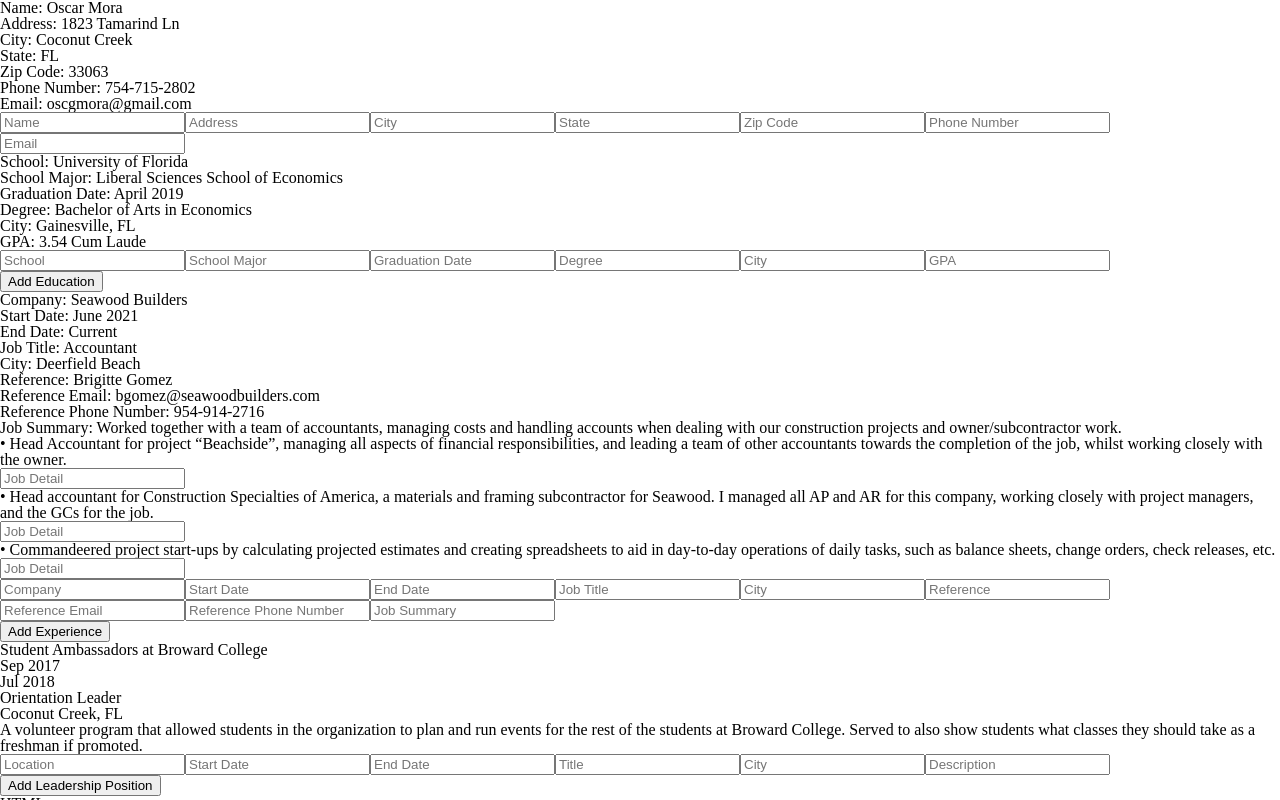
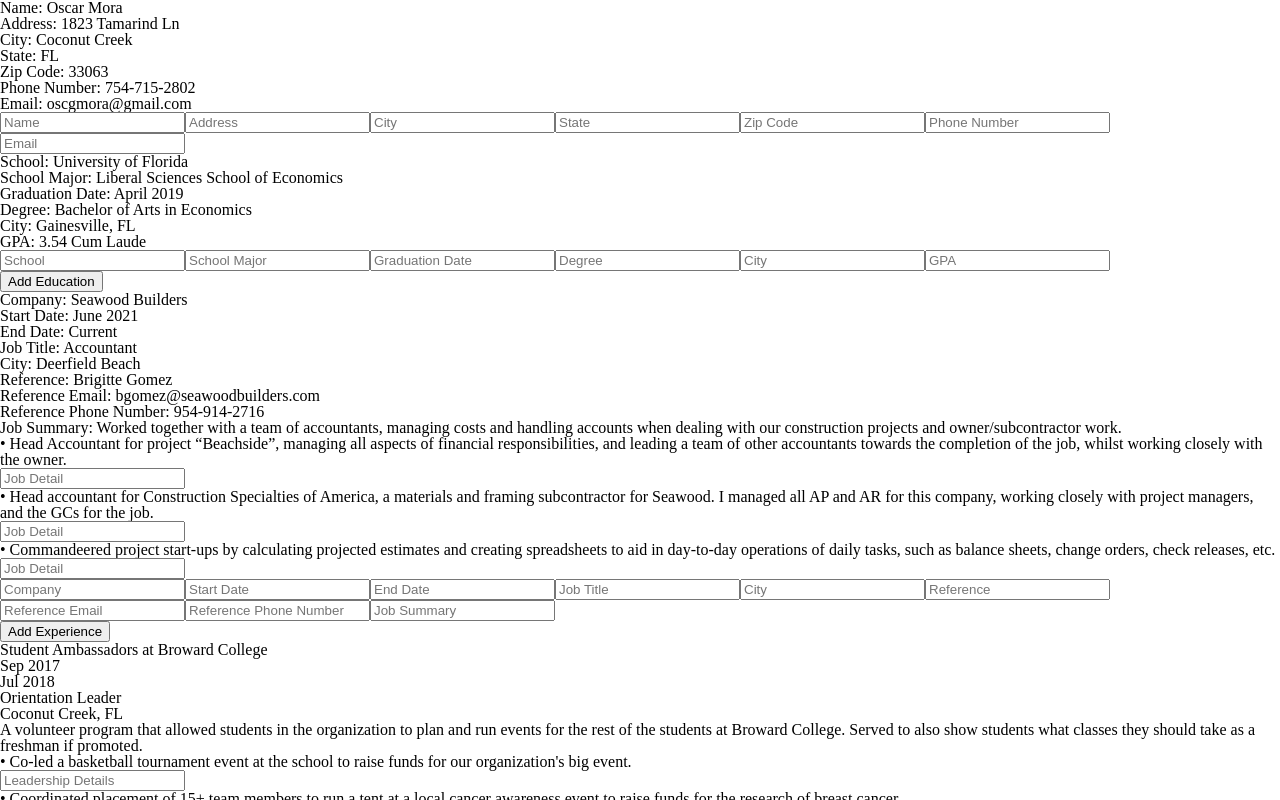
Before and after one commit to oscargmora/cv-application, a React (Vite) app: page / in a window 1280 px wide. Shown: the top 800 px of the page. Built offline with nearby package versions, Linux system fonts and the light colour scheme.

Commit message:
Complete Functionality

```diff
--- a/src/components/Leadership.jsx
+++ b/src/components/Leadership.jsx
@@ -11,12 +11,33 @@ const Input = ({label, id, handleChange, type}) => (
 Input.propTypes = {
     label: PropTypes.string.isRequired,
     id: PropTypes.string.isRequired,
-    handleChange: PropTypes.func.isRequired,
+    handleChange: PropTypes.func,
     type: PropTypes.string
 }
 
+function LeadershipDetails({details}) {
+    const [detailP, setDetailsP] = useState(["Co-led a basketball tournament event at the school to raise funds for our organization's big event.", 'Coordinated placement of 15+ team members to run a tent at a local cancer awareness event to raise funds for the research of breast cancer.', 'Promotion to orientation leader during 2018 to coach students in what classes and organizations we offered.']);
+
+    function detailChange(e, index) {
+        setDetailsP(prevDetails => {
+            const newDetails = [...prevDetails];
+            newDetails[index] = e.target.value;
+            return newDetails;
+        })
+    }
+
+    return (
+        details.map((detail, index) => (
+            <div key={`leadership-details-${index}`}>
+                <p>• {detailP[index]}</p>
+                <Input label={detail} id='leadershipDetails' handleChange={(e) => detailChange(e, index)}/>
+            </div>
+        ))
+    )
+}
+
 function LeadershipSection({leadership, handleChange}) {
-    const [details, setDetails] = useState(['Leadership Details', 'Leadership Details', 'Leadership Details']);
+    const [details] = useState(['Leadership Details', 'Leadership Details', 'Leadership Details']);
 
     return (
         <div className="leadership-details">
@@ -25,6 +46,7 @@ function LeadershipSection({leadership, handleChange}) {
                     <p key={key}>{val}</p>
                 ))
             }
+            <LeadershipDetails details={details} />
             <Input label="Location"  id="location" handleChange={handleChange} />
             <Input label="Start Date"  id="startDate" handleChange={handleChange} />
             <Input label="End Date"  id="endDate" handleChange={handleChange} />
```
